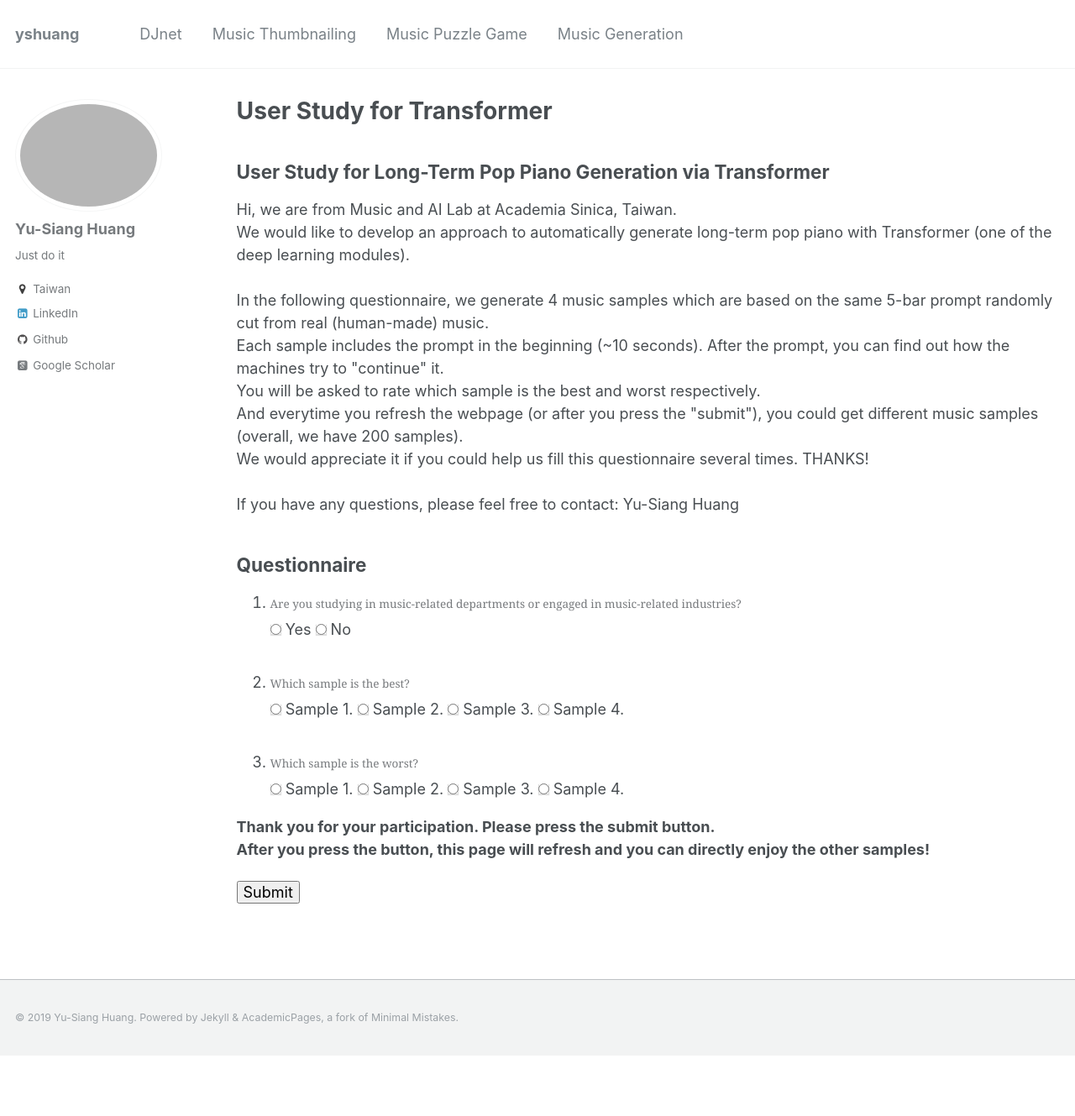
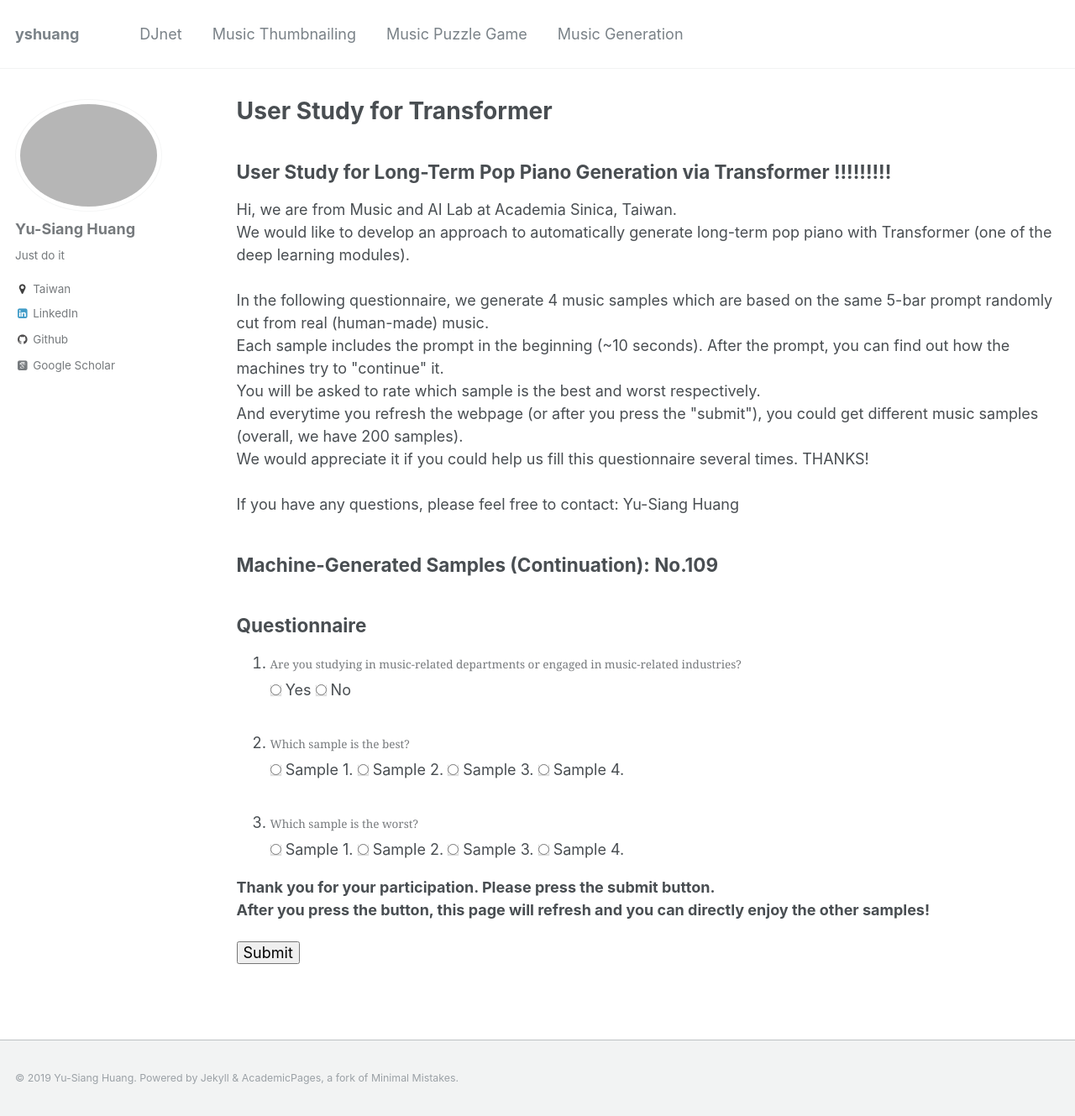
Before and after one commit to remyhuang/remyhuang.github.io, a Jekyll site: the page built from _pages/music_generation.html, in a window 1280 px wide and 1329 px high. Shown: the whole window at 84% size. Built offline with Jekyll 4.4.1, drawn with Linux system fonts in a browser that asks for light colours; some web fonts are replaced; part of the change alters nothing that is shown.

```diff
--- a/_pages/music_generation.html
+++ b/_pages/music_generation.html
@@ -13,6 +13,15 @@ author_profile: true
         <!-- <script src="http://ajax.googleapis.com/ajax/libs/jquery/1.10.1/jquery.min.js"></script> -->
     </head>
     <body>
+        <script>
+            function myGetRandom(min, max) {
+                var r = Math.floor(Math.random()*(max-min+1))+min;
+                return r
+            };
+            var sampleIndex = myGetRandom(1, 200);
+            alert(sampleIndex)
+        </script>
+
         <div id="container">
             <!-- javascript onclick event -->
             <script type="text/javascript">
@@ -22,7 +31,6 @@ author_profile: true
                     return r
                 };
                 var sampleIndex = myGetRandom(1, 200);
-                alert(sampleIndex)
 
                 // for get item
                 function myGetItem() {
@@ -89,7 +97,7 @@ author_profile: true
                 };
             </script>
             <!-- description -->
-            <h2>User Study for Long-Term Pop Piano Generation via Transformer</h2>
+            <h2>User Study for Long-Term Pop Piano Generation via Transformer !!!!!!!!!</h2>
             <p>
                 Hi, we are from <a href="https://musicai.citi.sinica.edu.tw/" target="_blank">Music and AI Lab</a> at Academia Sinica, Taiwan. <br>
                 We would like to develop an approach to automatically generate long-term pop piano with Transformer (one of the deep learning modules). <br><br>
```
